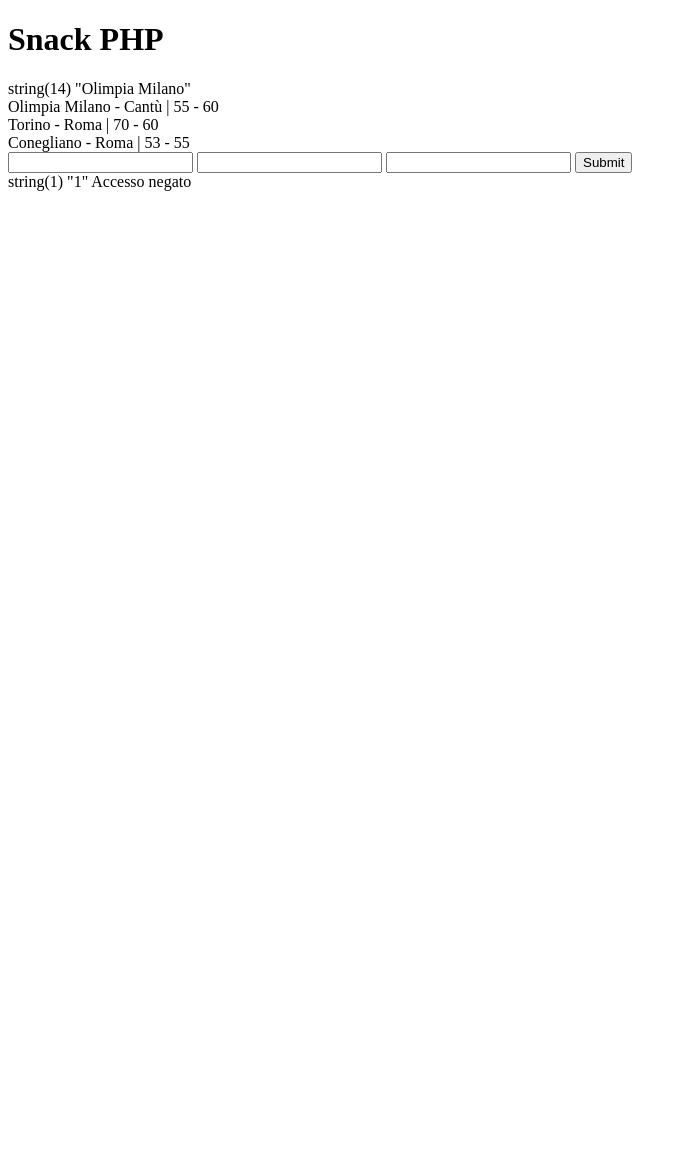
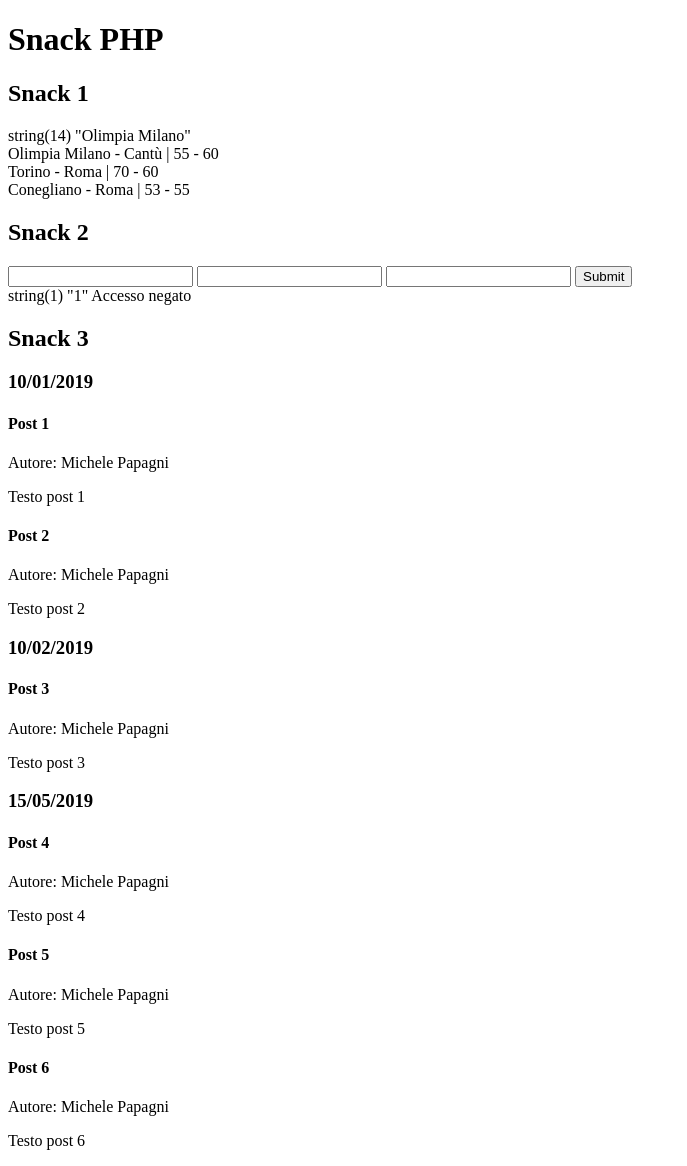
Before and after one commit to gicunho/php-snacks-b1, a PHP site: page /?age=1 in a window 1280 px wide. Shown: the whole page, without its empty margins (0-687 px from the left). Before the commit the page ends 191 px from the top, so only its background shows below. Run offline with PHP 8.4, Linux system fonts and the light colour scheme; data that the repository does not hold is empty.

Commit message:
Completato Snack 3

```diff
--- a/index.php
+++ b/index.php
@@ -12,6 +12,7 @@
 
 <body>
 <h1>Snack PHP</h1>
+<h2>Snack 1</h2>
 <!-- Snack 1 -->
 <!-- Creiamo un array contenente le partite di basket di un’ipotetica tappa del calendario.
 Ogni array avrà una squadra di casa e una squadra ospite, punti fatti dalla squadra di casa e punti fatti dalla squadra ospite.
@@ -46,6 +47,9 @@ $giornata = [
        </div>
         <?php } ?>
 
+
+
+<h2>Snack 2</h2>
 <!-- Snack 2 -->
 <!-- Passare come parametri GET name, mail e age e verificare (cercando i metodi che non conosciamo nella documentazione)
 che name sia più lungo di 3 caratteri,
@@ -67,6 +71,74 @@ Se tutto è ok stampare “Accesso riuscito”, altrimenti “Accesso negato”
     }
 ?>
 
+<h2>Snack 3</h2>
+<!-- Snack 3 -->
+<!-- Creare un array di array.
+Ogni array figlio avrà come chiave una data in questo formato:
+DD-MM-YYYY es 01-01-2007 e
+come valore un array di post associati a quella data. Stampare ogni data con i relativi post.
+Qui l’array di esempio: https://www.codepile.net/pile/R2K5d68z -->
+<?php
+
+$posts = [
+
+    '10/01/2019' => [
+        [
+            'title' => 'Post 1',
+            'author' => 'Michele Papagni',
+            'text' => 'Testo post 1'
+        ],
+        [
+            'title' => 'Post 2',
+            'author' => 'Michele Papagni',
+            'text' => 'Testo post 2'
+        ],
+    ],
+    '10/02/2019' => [
+        [
+            'title' => 'Post 3',
+            'author' => 'Michele Papagni',
+            'text' => 'Testo post 3'
+        ]
+    ],
+    '15/05/2019' => [
+        [
+            'title' => 'Post 4',
+            'author' => 'Michele Papagni',
+            'text' => 'Testo post 4'
+        ],
+        [
+            'title' => 'Post 5',
+            'author' => 'Michele Papagni',
+            'text' => 'Testo post 5'
+        ],
+        [
+            'title' => 'Post 6',
+            'author' => 'Michele Papagni',
+            'text' => 'Testo post 6'
+        ]
+    ],
+];
+?>
+
+<?php
+for ($i=0; $i <count($posts); $i++) {
+
+    //var_dump(array_keys($posts)[$i]);
+    $key = array_keys($posts)[$i];
+    //var_dump($posts[$key]);
+    ?>
+    <h3> <?php echo array_keys($posts)[$i]; ?> </h3>
+
+    <?php for ($y=0; $y < count($posts[$key]); $y++) {
+        ?>
+        <h4> <?php echo $posts[$key][$y]['title']; ?> </h4>
+        <div>Autore: <?php echo $posts[$key][$y]['author']; ?></div>
+        <p> <?php echo $posts[$key][$y]['text']; ?> </p>
+    <?php
+    }
+}
+?>
 
 
 </body>
```
